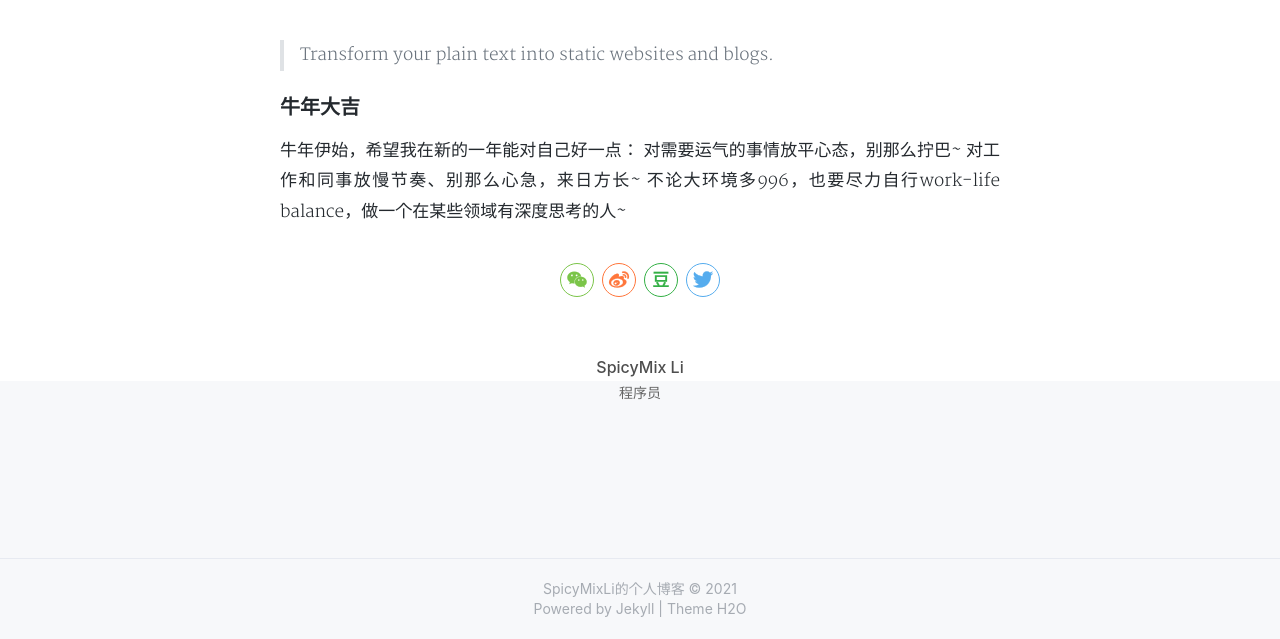
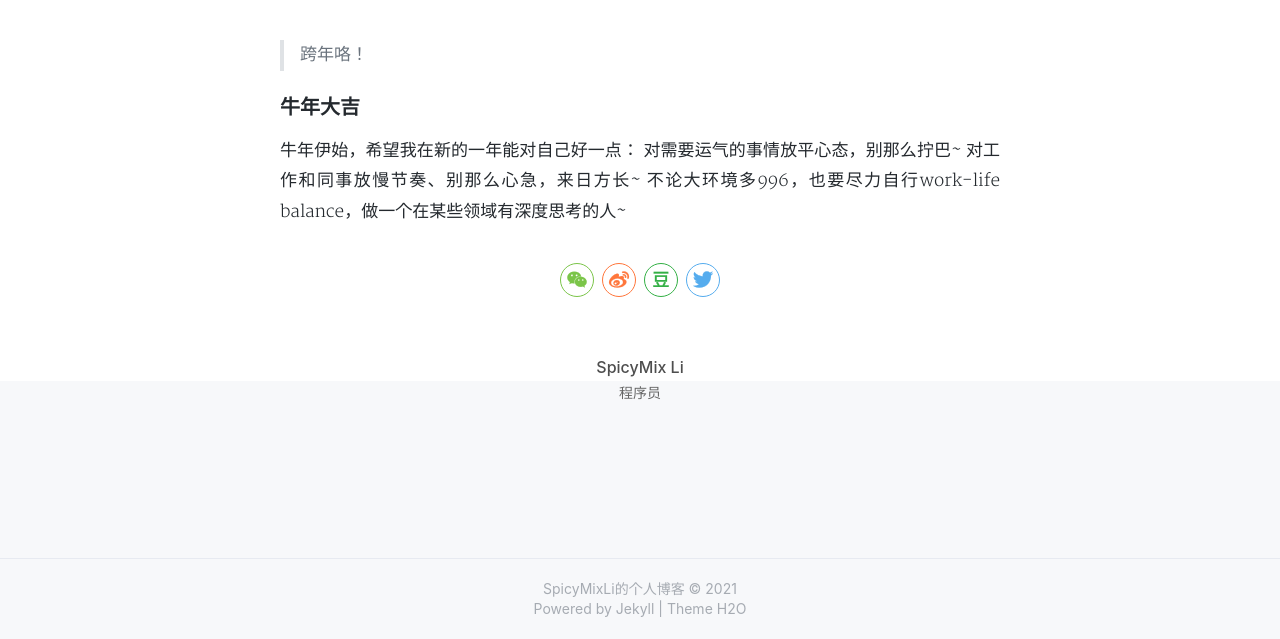
Before and after one commit to SpicyMixMan/SpicyMixMan.github.io, a Jekyll site: the page built from _posts/2021-02-12-hello-world.md, in a window 1280 px wide and 1099 px high. Shown: the part 460-1099 px from the top of the window. Built offline with Jekyll 4.4.1, drawn with Linux system fonts in a browser that asks for light colours; nearby versions of some CDN libraries; a style sheet for code colours, icons or effects is not loaded.

Commit message:
Update 2021-02-12-hello-world.md

```diff
--- a/_posts/2021-02-12-hello-world.md
+++ b/_posts/2021-02-12-hello-world.md
@@ -7,7 +7,7 @@ cover: 'http://on2171g4d.bkt.clouddn.com/jekyll-banner.png'
 tags: 随笔
 ---
 
-> Transform your plain text into static websites and blogs.
+> 跨年咯！
 
 ### 牛年大吉
 
```
